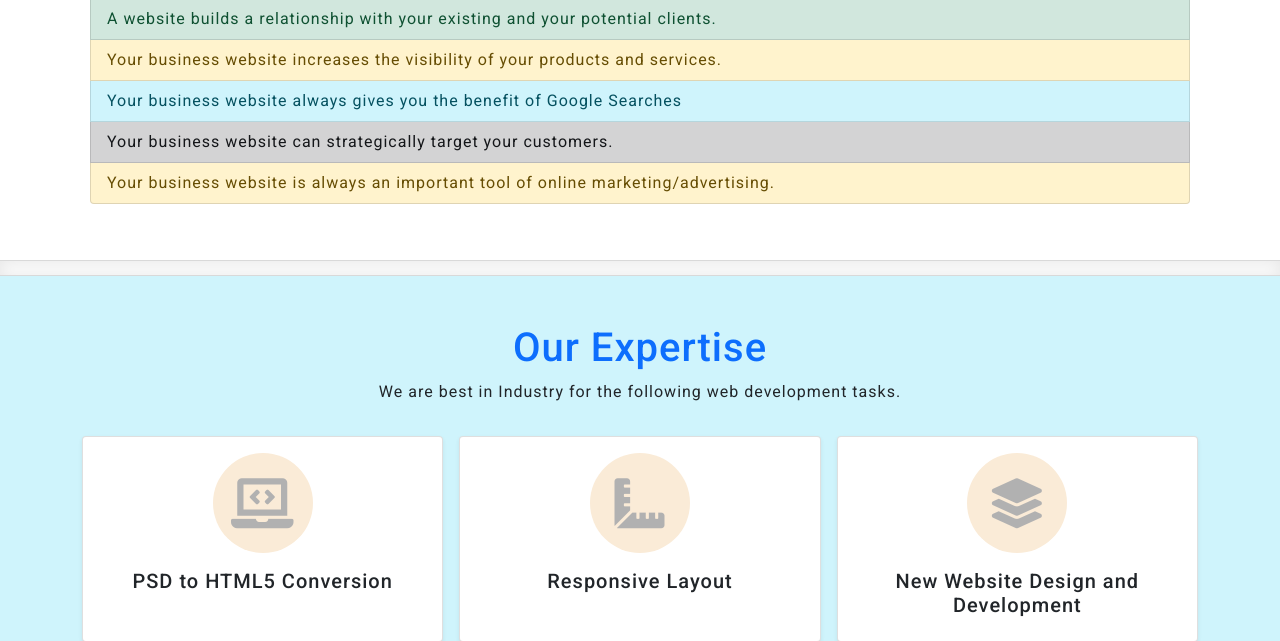
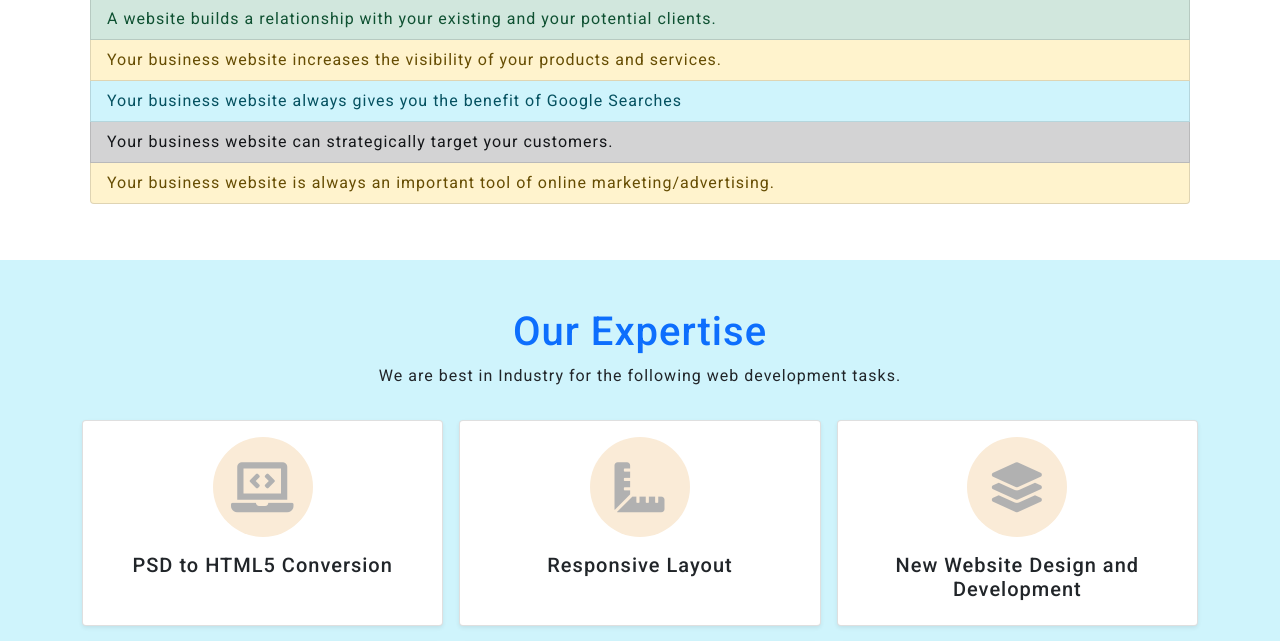
Before and after one commit to webindianlion/public_html, a CodeIgniter app: page /SAD_UAT/index.php/admin/usercontroller/index in a window 1280 px wide. Shown: the part 1349-1990 px from the top of the page. Run offline with CodeIgniter, Linux system fonts and the light colour scheme.

Commit message:
remove divider

```diff
--- a/index.php
+++ b/index.php
@@ -38,7 +38,7 @@
     </section>
 
     <!-- <div class="seprator"></div> -->
-    <div class="b-example-divider"></div>
+    <!-- <div class="b-example-divider"></div> -->
 
     <section class="expertise py-5">
         <div class="container">
```
